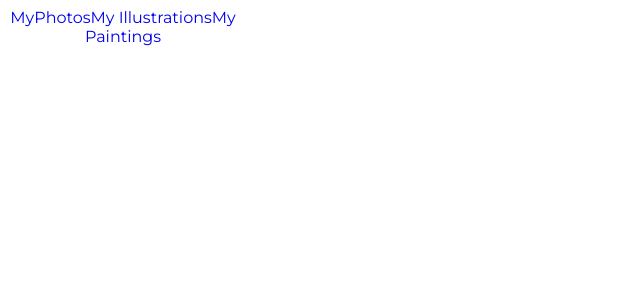
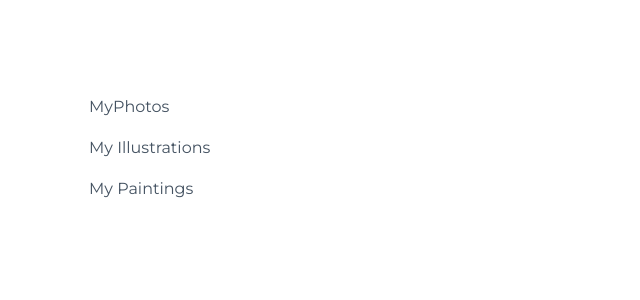
Before and after one commit to gayatrig19/react-challenges, a React (Create React App) app in the folder my-app/: page / in a window 1280 px wide. Shown: the top 300 px of the page, without its empty margins (0-640 px from the left). Built offline with nearby package versions, Linux system fonts and the light colour scheme.

Commit message:
Challenge 2 completed, import and add css to sidebar component

```diff
--- a/my-app/src/components/Sidebar.js
+++ b/my-app/src/components/Sidebar.js
@@ -1,8 +1,10 @@
 import React from "react";
+import css from './css/Sidebar.module.css';
+
 
 function Sidebar() {
     return (
-        <div>
+        <div className={css.sidebar}>
             <a href="#." target="_blank" alt="Link to my photos">MyPhotos</a>
             <a href="#." target="_blank" alt="Link to my illustrations">My Illustrations</a>
             <a href="#." target="_blank" alt="Link to my paintings">My Paintings</a>
```
